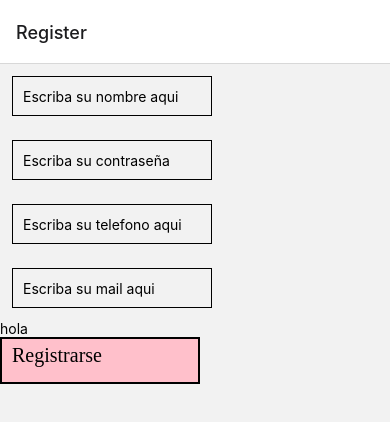
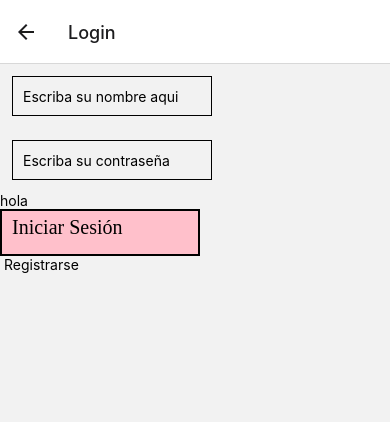
Before and after one commit to SamiAyala/DAI-4.8.23, a React Native app in the folder tp/: screen /Login in a window 390 px wide. Shown: the top 422 px of the page. Built offline with nearby package versions, Linux system fonts and the light colour scheme.

Commit message:
Falta estetica

```diff
--- a/tp/App.js
+++ b/tp/App.js
@@ -10,8 +10,8 @@ export default function App() {
   return (
     <NavigationContainer>
       <Stack.Navigator>
-        {/* <Stack.Screen name ="Login" component={LogIn}/> */}
         <Stack.Screen name ="Register" component={Register}/>
+        {<Stack.Screen name ="Login" component={LogIn}/> }
       </Stack.Navigator>
     </NavigationContainer>
 
--- a/tp/src/screens/LogIn.jsx
+++ b/tp/src/screens/LogIn.jsx
@@ -7,6 +7,7 @@ import {
 } from "react-native";
 import axios from "axios";
 import Button from "../components/Button";
+import { Link } from "@react-navigation/native";
 
 const LogIn =()=> {
   const [nombre, setNombre] = useState("");
@@ -46,6 +47,7 @@ const LogIn =()=> {
       />
       <Text>{mensaje}</Text>
       <Button onPress={submitLogIn} text={"Iniciar Sesión"} />
+      <Link to={{screen: "Register"}} > Registrarse</Link>
     </SafeAreaView>
   );
 }
--- a/tp/src/screens/Register.jsx
+++ b/tp/src/screens/Register.jsx
@@ -7,6 +7,7 @@ import {
 } from "react-native";
 import axios from "axios";
 import Button from "../components/Button";
+import { Link } from "@react-navigation/native";
 
 
 const Register =()=> {
@@ -72,6 +73,7 @@ const Register =()=> {
         />
         <Text>{mensaje}</Text>
         <Button onPress={submitRegister} text={"Registrarse"} disabled={!validateForm()}/>
+        <Link to={{screen : "Login"}} > Iniciar Sesion</Link>
       </SafeAreaView>
     );
   }
```
